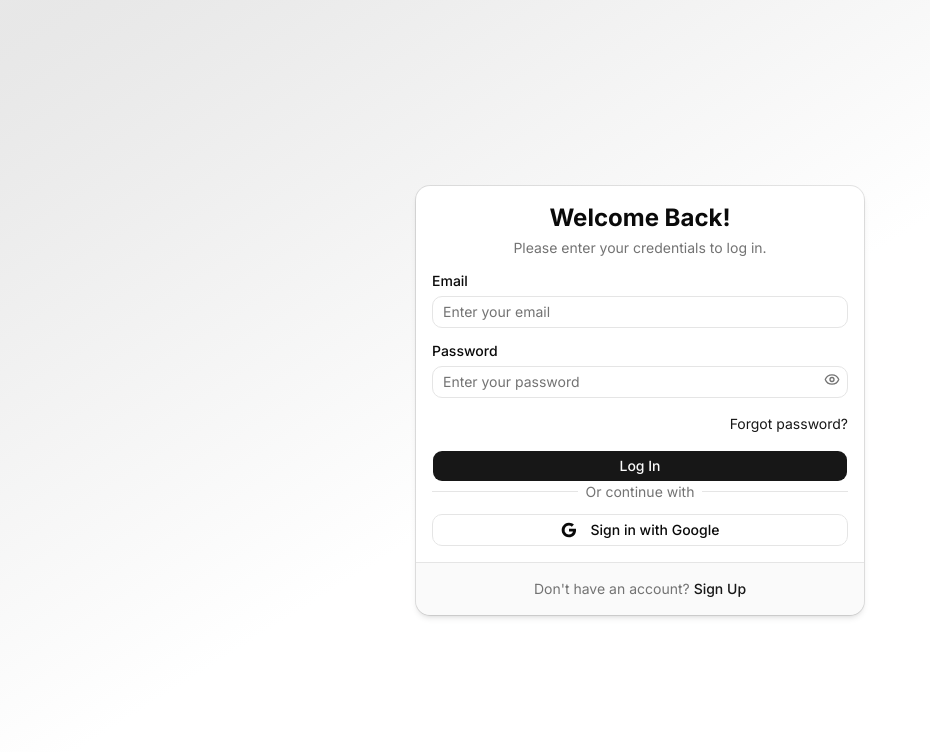
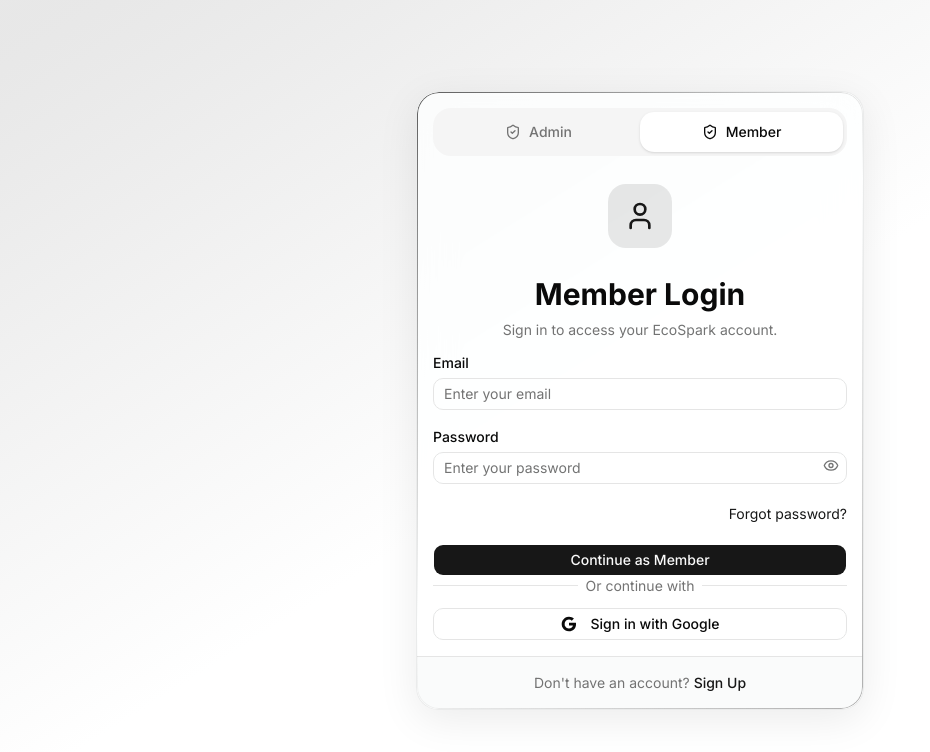
Before and after one commit to nurulamin092/eco-spark-hub-client, a Next.js app: page /login in a window 1280 px wide. Shown: the top 752 px of the page, without its empty margins (0-930 px from the left). Built offline with nearby package versions, Linux system fonts and the light colour scheme; no server answers.

Commit message:
demo login implement

```diff
--- a/src/features/auth/login/components/LoginForm.tsx
+++ b/src/features/auth/login/components/LoginForm.tsx
@@ -1,6 +1,8 @@
 "use client";
 
+import { useState } from "react";
 import Link from "next/link";
+
 import {
   Card,
   CardContent,
@@ -9,25 +11,100 @@
   CardTitle,
 } from "@/components/ui/card";
 import { Alert, AlertDescription } from "@/components/ui/alert";
-import { Eye, EyeOff } from "lucide-react";
+
+import { Eye, EyeOff, ShieldCheck, User } from "lucide-react";
+
+import { cn } from "@/lib/utils/cn";
+
+import { useLoginForm } from "../hooks/useLoginForm";
+
+import { AppField } from "@/components/shared/form/AppField";
+import { AppSubmitButton } from "@/components/shared/form/AppSubmitButton";
 
 import { SocialLoginButtons } from "@/features/auth/shared/components/SocialLoginButtons";
-import { useLoginForm } from "../hooks/useLoginForm";
-import { AppField } from "@/components/shared/form/AppField";
-import { AppSubmitButton } from "@/components/shared/form/AppSubmitButton";
 import { AuthRedirectFooter } from "../../shared/components/AuthRedirectFooter";
 
 export function LoginForm() {
+  const [role, setRole] = useState<"member" | "admin">("member");
+
+  // Later you can do:
+  // const {...} = useLoginForm(role);
   const { form, isPending, serverError, showPassword, setShowPassword } =
     useLoginForm();
 
+  const DEMO_MEMBER = {
+    email: "muaz@gmail.com",
+    password: "password",
+  };
+  const DEMO_ADMIN = {
+    email: "admin@eco.com",
+    password: "password",
+  };
+
   return (
-    <Card className="w-full max-w-md mx-auto shadow-md">
-      <CardHeader className="text-center">
-        <CardTitle className="text-2xl font-bold">Welcome Back!</CardTitle>
+    <Card className="mx-auto w-full max-w-md rounded-3xl border-gradient glass shadow-card">
+      <CardHeader className="space-y-6">
+        {/* Role Switch */}
+        <div className="grid grid-cols-2 rounded-2xl bg-muted p-1">
+          <button
+            type="button"
+            onClick={() => {
+              setRole("admin");
+              form.setFieldValue("email", DEMO_ADMIN.email);
+              form.setFieldValue("password", DEMO_ADMIN.password);
+            }}
+            className={cn(
+              "flex items-center justify-center gap-2 rounded-xl py-2.5 text-sm font-medium transition-all",
+              role === "admin"
+                ? "bg-background shadow-sm text-foreground"
+                : "text-muted-foreground hover:text-foreground",
+            )}
+          >
+            <ShieldCheck className="h-4 w-4" />
+            Admin
+          </button>
+          <button
+            type="button"
+            onClick={() => {
+              setRole("member");
+              form.setFieldValue("email", DEMO_MEMBER.email);
+              form.setFieldValue("password", DEMO_MEMBER.password);
+            }}
+            className={cn(
+              "flex items-center justify-center gap-2 rounded-xl py-2.5 text-sm font-medium transition-all",
+              role === "member"
+                ? "bg-background shadow-sm text-foreground"
+                : "text-muted-foreground hover:text-foreground",
+            )}
+          >
+            <ShieldCheck className="h-4 w-4" />
+            Member
+          </button>
+        </div>
+
+        {/* Icon */}
+        <div className="flex justify-center">
+          <div className="flex h-16 w-16 items-center justify-center rounded-2xl bg-primary/10 text-primary">
+            {role === "member" ? (
+              <User className="h-8 w-8" />
+            ) : (
+              <ShieldCheck className="h-8 w-8" />
+            )}
+          </div>
+        </div>
+
+        {/* Title */}
+        <div className="text-center space-y-2">
+          <CardTitle className="text-3xl font-bold">
+            {role === "member" ? "Member Login" : "Admin Login"}
+          </CardTitle>
+
           <CardDescription>
-          Please enter your credentials to log in.
+            {role === "member"
+              ? "Sign in to access your EcoSpark account."
+              : "Sign in with your administrator credentials."}
           </CardDescription>
+        </div>
       </CardHeader>
 
       <CardContent>
@@ -35,9 +112,10 @@
           onSubmit={(e) => {
             e.preventDefault();
             e.stopPropagation();
+
             form.handleSubmit();
           }}
-          className="space-y-4"
+          className="space-y-5"
         >
           <form.Field name="email">
             {(field) => (
@@ -71,7 +149,7 @@
                   <button
                     type="button"
                     onClick={() => setShowPassword(!showPassword)}
-                    className="text-muted-foreground hover:text-foreground"
+                    className="text-muted-foreground transition-colors hover:text-foreground"
                   >
                     {showPassword ? (
                       <EyeOff className="h-4 w-4" />
@@ -84,6 +162,7 @@
             )}
           </form.Field>
 
+          {role === "member" && (
             <div className="text-right">
               <Link
                 href="/forgot-password"
@@ -92,6 +171,7 @@
                 Forgot password?
               </Link>
             </div>
+          )}
 
           {serverError && (
             <Alert variant="destructive">
@@ -105,14 +185,16 @@
             {([, isSubmitting]) => (
               <AppSubmitButton
                 isPending={isSubmitting || isPending}
-                text="Log In"
-                loadingText="Logging in..."
+                text={
+                  role === "member" ? "Continue as Member" : "Continue as Admin"
+                }
+                loadingText="Signing in..."
               />
             )}
           </form.Subscribe>
         </form>
 
-        <SocialLoginButtons isLoading={isPending} />
+        {role === "member" && <SocialLoginButtons isLoading={isPending} />}
       </CardContent>
 
       <AuthRedirectFooter
```
Lines whose indentation alone changed are shown as unchanged.
